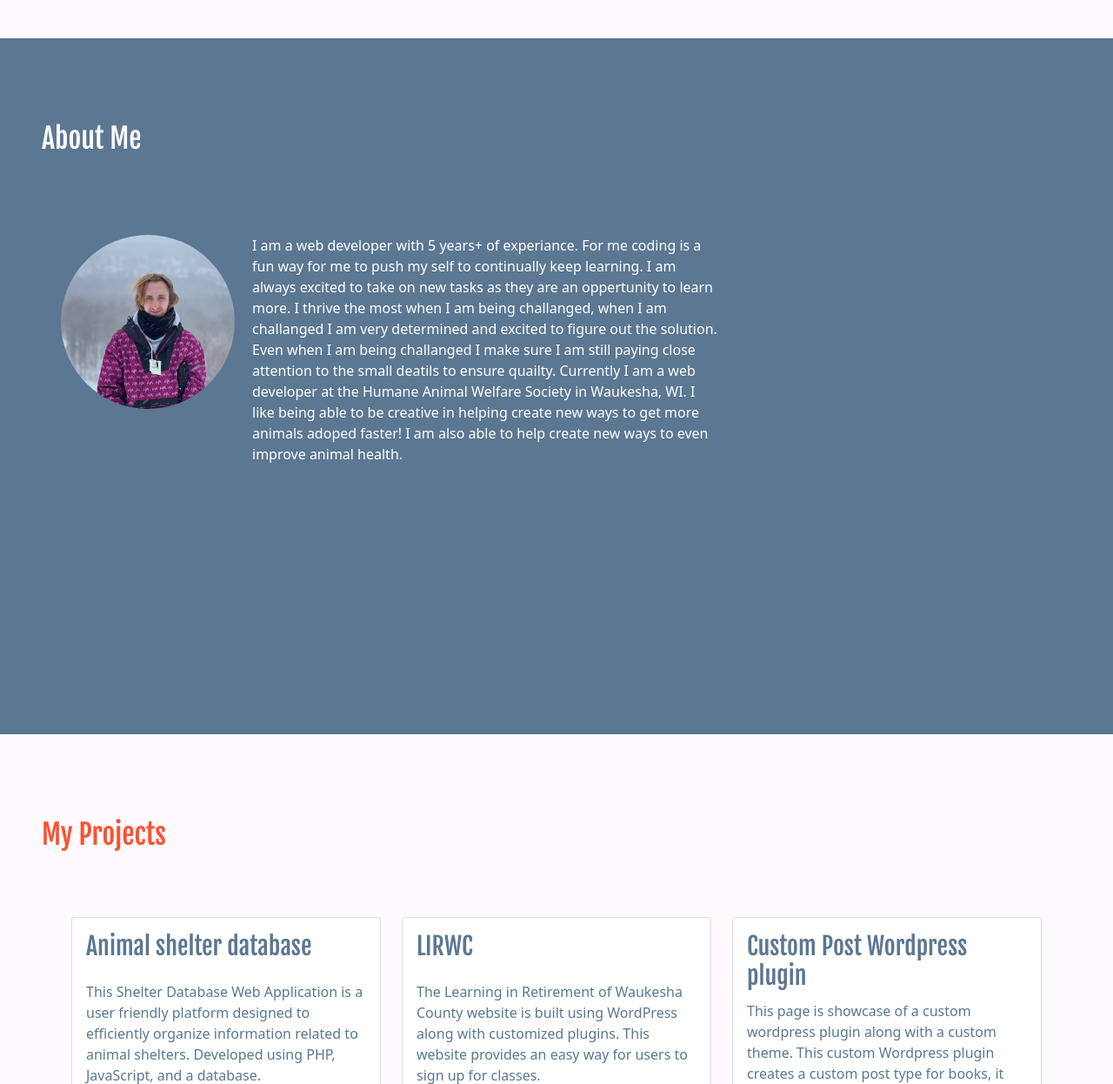
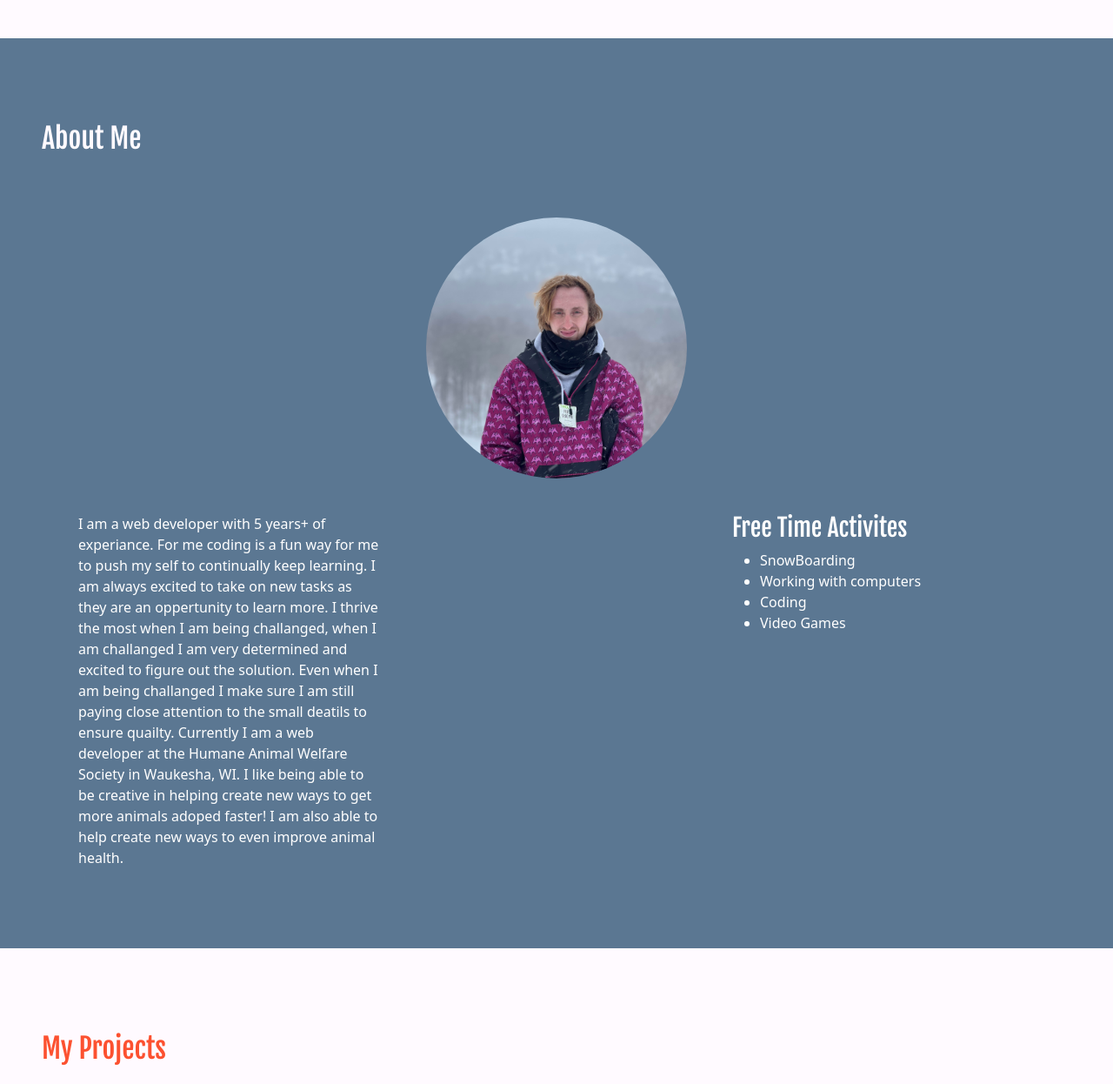
Before and after one commit to rsawejka/Portfolio, a PHP site: page / in a window 1280 px wide. Shown: the part 814-2060 px from the top of the page at 87% size. Run offline with PHP 8.4, Linux system fonts and the light colour scheme; some libraries are stand-ins or nearby versions.

Commit message:
about me page

```diff
--- a/includes/aboutMe.php
+++ b/includes/aboutMe.php
@@ -1,8 +1,11 @@
+<div class="col-12 col-sm-12 col-md-6 col-lg-4 col-xl-4" id="selfPic"></div>
 <?php
 include "aboutMeTable.php";
 //see notebook
+
+
  echo '<div class="container ">';
-echo ' <div class="row mb-5">';
+echo ' <div class="row justify-content-between mb-5">';
 
 // foreach ($information as $info){
 // echo '<div class="' . $info[3] . " " . ' aboutMeBox">
@@ -12,11 +15,20 @@ echo ' <div class="row mb-5">';
 //       </div>';
 // }
 // ?>
-<div id="selfPic"></div>
-<div id="selfIntroText"> I am a web developer with 5 years+ of experiance. For me coding is a fun way for me to push my self to continually keep learning.
+
+<div class="col-12 col-sm-12 col-md-6 col-lg-4 col-xl-4" id="selfIntroText"> I am a web developer with 5 years+ of experiance. For me coding is a fun way for me to push my self to continually keep learning.
         I am always excited to take on new tasks as they are an oppertunity to learn more. I thrive the most when I am being challanged, when I am challanged I am very determined and excited to figure out the solution.
         Even when I am being challanged I make sure I am still paying close attention to the small deatils to ensure quailty. Currently I am a web developer at the Humane Animal Welfare Society in Waukesha, WI.
         I like being able to be creative in helping create new ways to get more animals adoped faster! I am also able to help create new ways to even improve animal health.
       </div>
+<div class="col-12 col-sm-12 col-md-6 col-lg-4 col-xl-4" id="myActivities">
+    <h3>Free Time Activites</h3>
+    <ul>
+      <li>SnowBoarding</li>
+      <li>Working with computers</li>
+      <li>Coding</li>
+      <li>Video Games</li>
+    </ul>
+      </div>
 </div>
 </div>
--- a/styles/css.css
+++ b/styles/css.css
@@ -615,16 +615,22 @@ nav {
     flex-direction: row;
 }
 #selfIntroText{
-    width: 50%;
     padding-left: 20px;
     color: white;
 }
 #selfPic{
-    height: 200px;
-    width: 200px;
-    border-radius: 100px;
+    height: 300px;
+    width: 300px;
+    border-radius: 150px;
     background-image: url("../img/self.jpg");
     background-repeat: no-repeat;
     background-position: center;
     background-size: cover;
 }
+#selfPic{
+    margin: 0 auto;
+    margin-bottom: 20px;
+  }
+#myActivities{
+    color: white;
+  }
```
